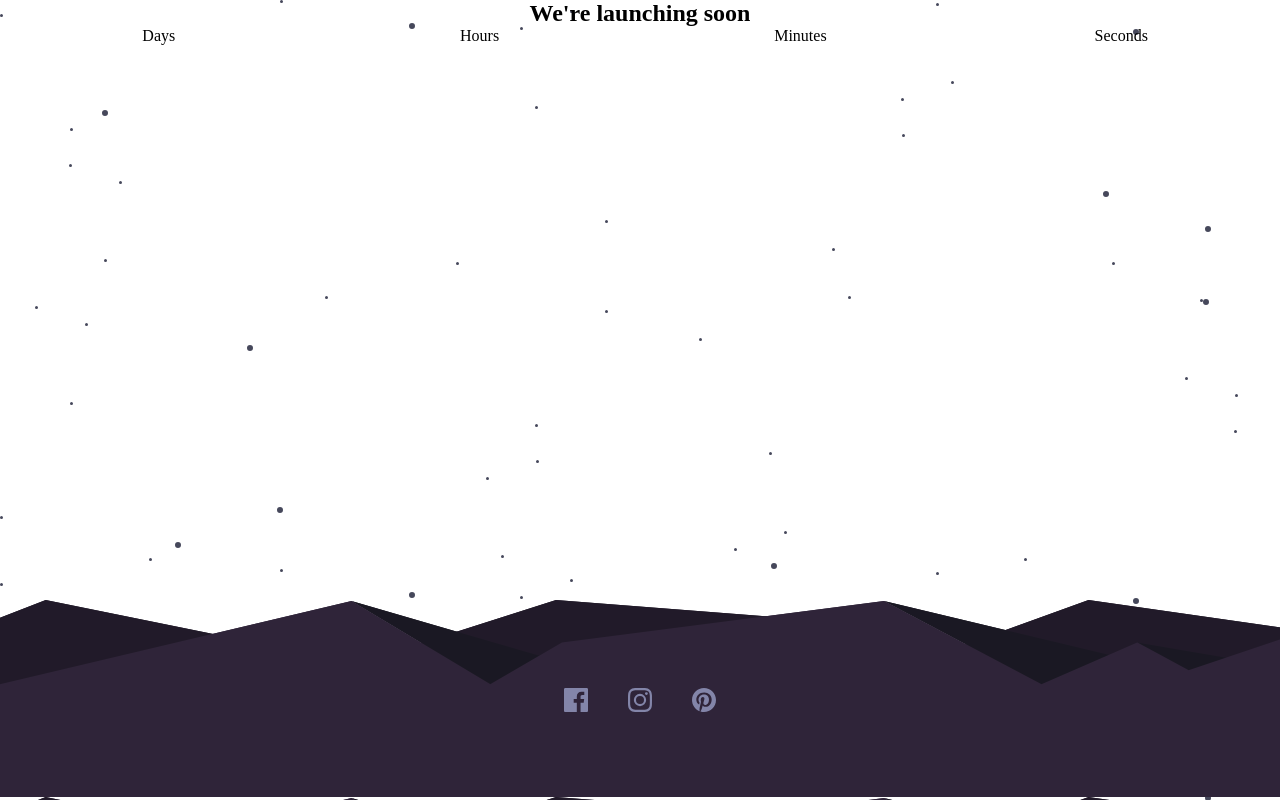
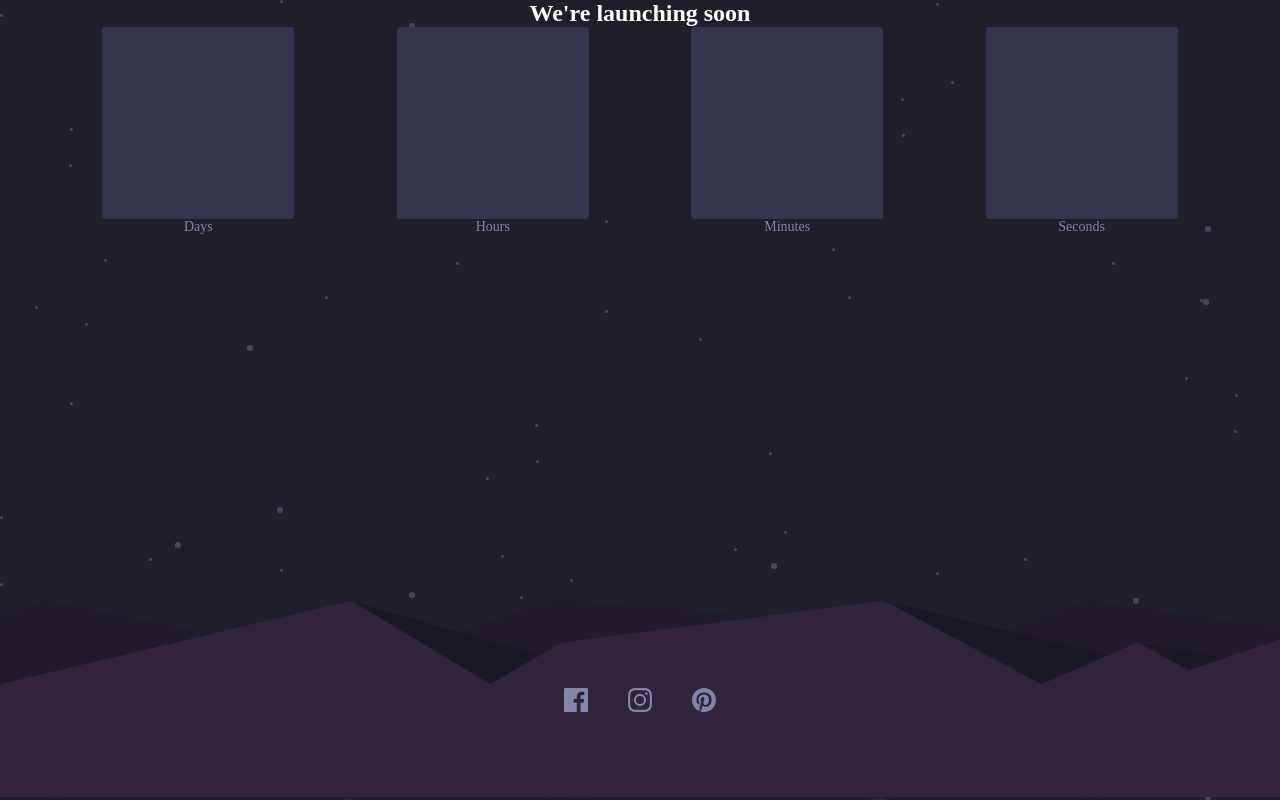
Before and after one commit to collerhatguy/countdown-app, a React (Create React App) app: page / in a window 1280 px wide. Built offline with nearby package versions, Linux system fonts and the light colour scheme; the HTML template or start-up script is replaced by a standard one.

Commit message:
added stying fot time box

```diff
--- a/src/styles/styles.css
+++ b/src/styles/styles.css
@@ -5,19 +5,38 @@
 
 body {
   background-image: url(../images/bg-stars.svg);
+  background-color: #1e1f29;
 }
 
 h2 {
   text-align: center;
+  color: white;
 }
 
 #countdown-container {
-  display: -ms-grid;
-  display: grid;
+  display: -webkit-box;
+  display: -ms-flexbox;
+  display: flex;
+  -webkit-box-pack: space-evenly;
+      -ms-flex-pack: space-evenly;
+          justify-content: space-evenly;
+  -webkit-box-align: center;
+      -ms-flex-align: center;
+          align-items: center;
   text-align: center;
-  -ms-grid-columns: (1fr)[4];
-      grid-template-columns: repeat(4, 1fr);
-  gap: .2em;
+}
+
+.time-box {
+  height: 15vw;
+  width: 15vw;
+  border-radius: 4px;
+  background-color: #343650;
+  color: #fb6087;
+}
+
+.time-unit {
+  color: #8486a9;
+  font-size: 14px;
 }
 
 footer {
--- a/src/styles/styles.scss
+++ b/src/styles/styles.scss
@@ -23,19 +23,35 @@ $font-size: 14px;
 // 3. body
 body {
     background-image: url(../images/bg-stars.svg);
+    background-color: $blue-200;
 }
 // 4. app
 h2 {
     text-align: center;
+    color: $white;
 }
 //      a. list
 #countdown-container {
-    display: grid;
+    display: flex;
+    justify-content: space-evenly;
+    align-items: center;
     text-align: center;
-    grid-template-columns: repeat(4, 1fr);
-    gap: .2em;
 }
 //      b. counters
+.counter {
+
+}
+.time-box {
+    height: 15vw;
+    width: 15vw;
+    border-radius: 4px;
+    background-color: $blue-100;
+    color: $soft-red;
+}
+.time-unit {
+    color: $grayish-blue;
+    font-size: $font-size;
+}
 // 5. footer
 footer {
     background-image: url(../images/pattern-hills.svg);
```
Also changed, not shown: 1 other file (tests, documents, lock files or other folders).
